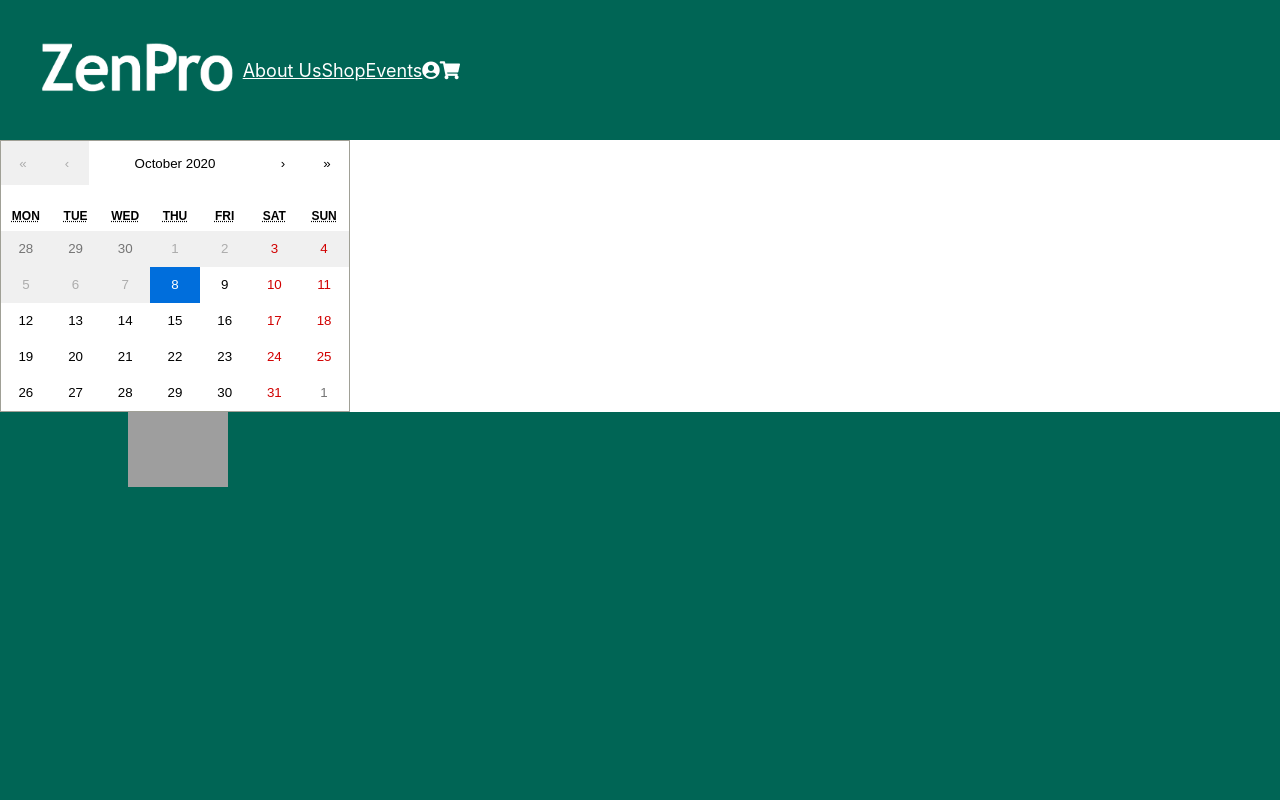
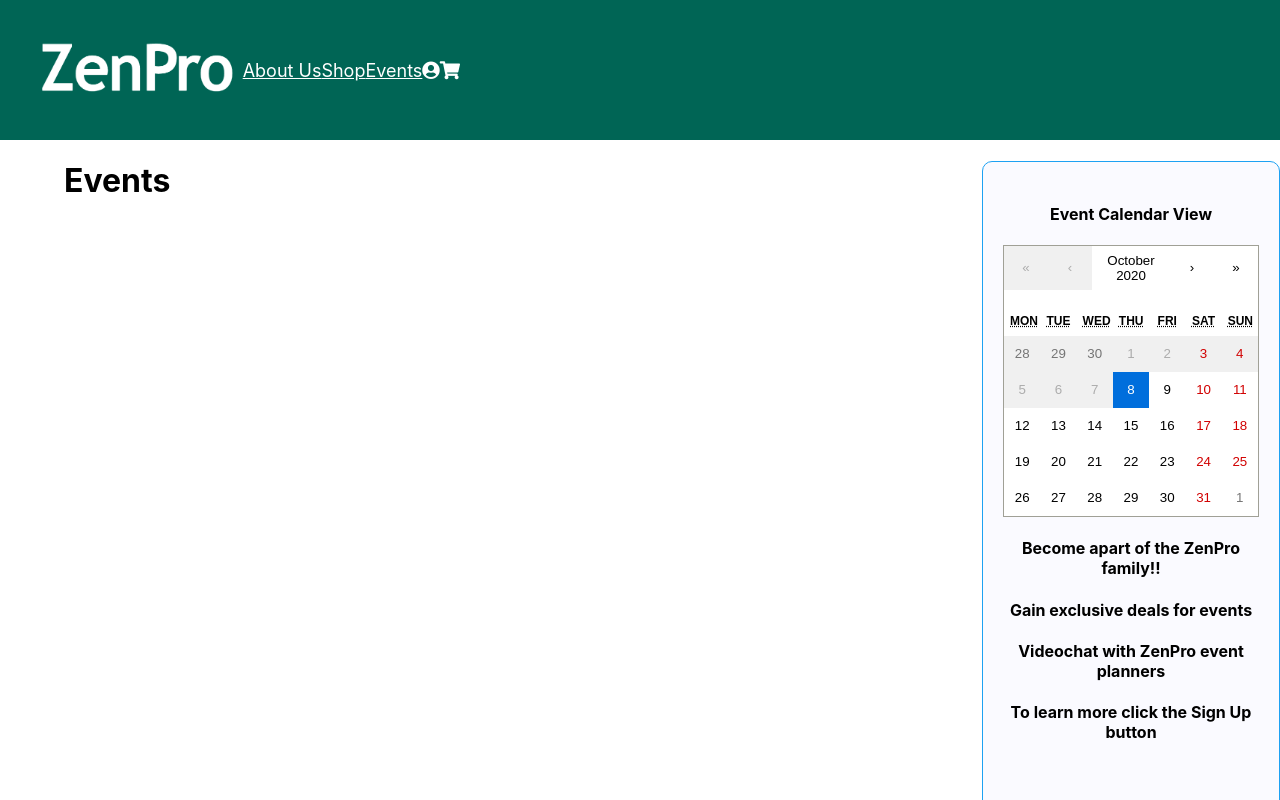
Before and after one commit to Hackathon-ZenPro/ZenPro, a React (Create React App) app in the folder react-frontend-ui/: page /events in a window 1280 px wide. Shown: the top 800 px of the page. Built offline with nearby package versions, Linux system fonts and the light colour scheme; grey boxes are pictures that could not be loaded.

Commit message:
calendar formatted to right of page

```diff
--- a/react-frontend-ui/src/components/Events.js
+++ b/react-frontend-ui/src/components/Events.js
@@ -3,20 +3,50 @@ import Calendar from 'react-calendar';
 import 'react-calendar/dist/Calendar.css';
 
 class Events extends Component {
-  state = {
+    constructor(props){
+        super(props)
+        this.state={
             date: new Date(),
+            events:[]
         }
+    }
+
+    // componentDidMount(){
+    //     this.findProducts()
+    // }
+
+    // findProducts(){
+    //     var url = "http://localhost:8080/api/products"
+    //     axios.get(url)
+    //         .then(response => response.data)
+    //         .then((data) => {
+    //             this.setState({products:data})
+    //             console.log(data)
+    //         })
+    // }
 
     onChange = date => this.setState({ date })
 
     render() {
         return (
         <div>
+
+            <div className="sticky">
+                <h4 style={{textAlign:"center"}}>Event Calendar View</h4>
                 <Calendar
                     onChange={this.onChange}
                     value={this.state.date}
                     minDate={new Date()}
                 />
+                <h4 style={{textAlign:"center"}}>Become apart of the ZenPro family!!</h4>
+                <h4 style={{textAlign:"center"}}>Gain exclusive deals for events</h4>
+                <h4 style={{textAlign:"center"}}>Videochat with ZenPro event planners</h4>
+                <h4 style={{textAlign:"center"}}>To learn more click the Sign Up button</h4>
+            </div>
+
+            <div style={{marginLeft:"5%", width:"80%"}}>
+                <h1>Events</h1>
+            </div>
         </div>
         );
     }
```
Lines whose indentation alone changed are shown as unchanged.
